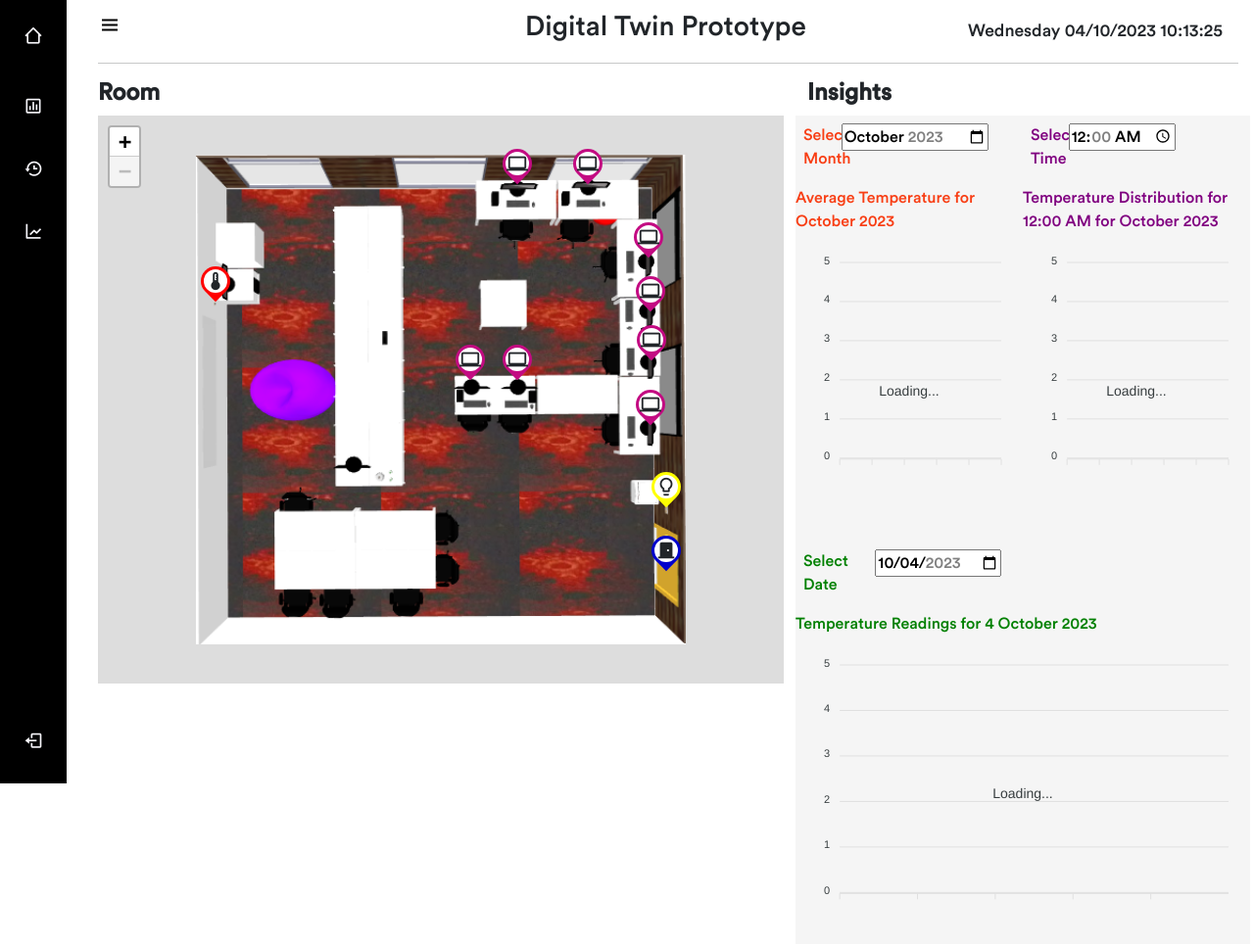
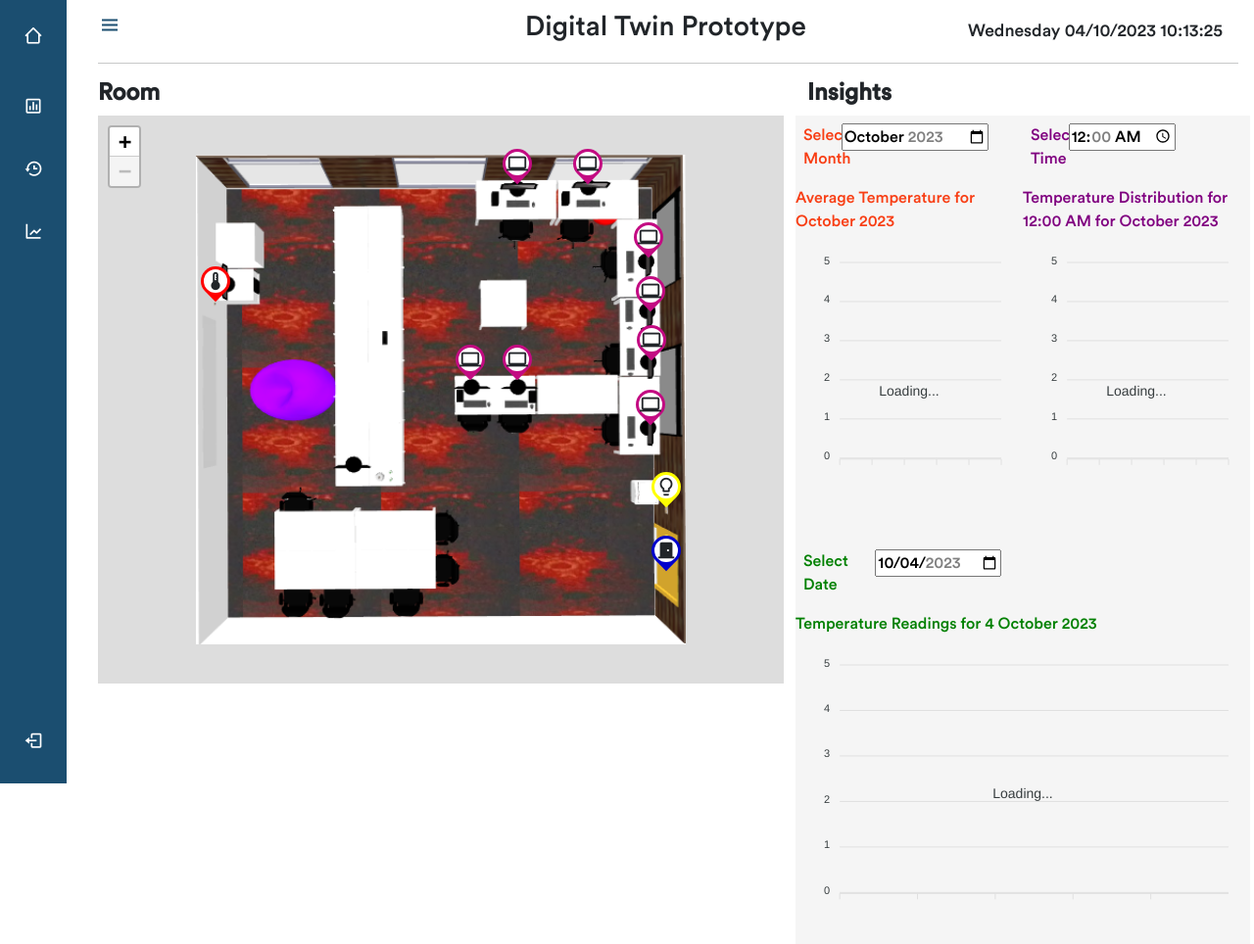
Before and after one commit to MoCode17/DigitalTwinSEPA21, a Flask app: page / in a window 1280 px wide. Shown: the whole page at 98% size. Run offline with Flask 2, Linux system fonts and the light colour scheme; data that the repository does not hold is empty; some libraries are stand-ins or nearby versions.

Commit message:
Update sidebar.css

```diff
--- a/DT/static/css/sidebar.css
+++ b/DT/static/css/sidebar.css
@@ -8,10 +8,10 @@
 :root {
   --header-height: 3rem;
   --nav-width: 68px;
-  --first-color: #000000;
-  --first-color-light: #f7f6fb;
+  --first-color: #1B4E70; /* Updated color */
+  --first-color-light: white; /* Updated color */
   --white-color: #f7f6fb;
-  --body-font: "Circular STD", sans-serif;
+  --body-font: "Circular STD", "Nunito", sans-serif;
   --normal-font-size: 1rem;
   --z-fixed: 100;
 }
@@ -120,7 +120,7 @@
 }
 
 .nav_link:hover {
-  color: var(--first-color-light);
+  color: red;
 }
 
 .nav_icon {
@@ -147,6 +147,7 @@
   height: 32px;
   background-color: var(--first-color-light);
 }
+
 
 .height-100 {
   height: 100vh;
```
